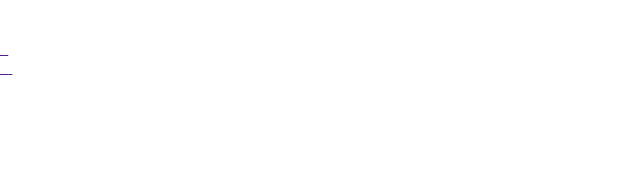
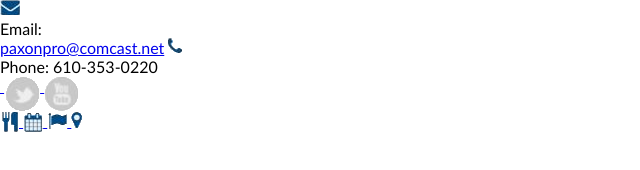
Before and after one commit to Arturas1989/golf, a plain HTML site: page index.html in a window 1280 px wide. Shown: the whole page, without its empty margins (0-640 px from the left). Drawn offline with Linux system fonts and the light colour scheme.

Commit message:
first-row

```diff
--- a/index.html
+++ b/index.html
@@ -7,48 +7,47 @@
     <link rel="stylesheet" href="./main.css">
 </head>
 <body>
-    <!-- first row, 4 columns start-->
+    <!-- first row, 3 columns start-->
     <header>
         <div>
-            <img src="" alt="">
-            <p></p>
-            <a href=""></a>
+            <img src="./img/email.png" alt="">
+            <p class="email">Email:</p>
+            <a class="a-1column" href="#">paxonpro@comcast.net</a>
+            <img class="img-phone" src="./img/phone.png" alt="">
+            <p>Phone: 610-353-0220</p>
         </div>
         <div>
-            <img src="" alt="">
-            <p></p>
-        </div>
-        <div>
-            <a href="">
-                <img src="" alt="">
+            <a class="a-2column" href="https//www.facebook.com">
+                <img src="./img/facebook.png" alt="">
             </a>
-            <a href="">
-                <img src="" alt="">
+            <a class="a-2column" href="https//www.twitter.com">
+                <img src="./img/twitter.png" alt="">
             </a>
-            <a href="">
-                <img src="" alt="">
+            <a class="a-2column" href="https//www.youtube.com">
+                <img src="./img/youtube.png" alt="">
             </a>
         </div>
         <div>
-            <a href="">
-                <img src="" alt="">
+            <a class="a-3column" href="#">
+                <img src="./img/dinner.png" alt="">
             </a>
-            <a href="">
-                <img src="" alt="">
+            <a class="a-3column" href="#">
+                <img src="./img/calendar.png" alt="">
             </a>
-            <a href="">
-                <img src="" alt="">
+            <a class="a-3column" href="#">
+                <img src="./img/flag.png" alt="">
             </a>
-            <a href="">
-                <img src="" alt="">
+            <a class="a-3column" href="#">
+                <img src="./img/location.png" alt="">
             </a>
         </div>
     </header>
-    <!-- first row, 4 columns end-->
+    <!-- first row, 3 columns end-->
 
     <!-- second navigation row start-->
-    <img src="" alt="">
-    <nav>
+    <div>
+        <img src="" alt="">
+        <nav>
         <a href=""></a>
         <a href=""></a>
         <a href=""></a>
@@ -57,7 +56,9 @@
         <a href=""></a>
         <a href=""></a>
         <a href=""></a>
-    </nav>
+        </nav>
+    </div>
+
     <!-- second navigation row end-->
 
     <!-- central image start -->
```
